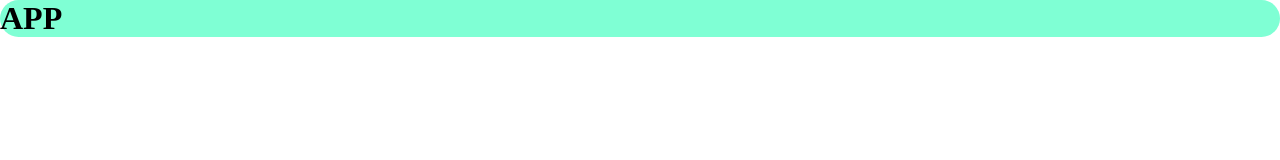
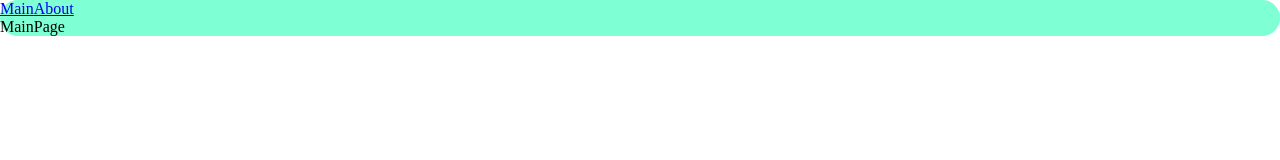
Before and after one commit to EnjiRouz/production-ready-react-project-template, a React app: page / in a window 1280 px wide. Shown: the top 160 px of the page. Built offline with nearby package versions, Linux system fonts and the light colour scheme.

Commit message:
Добавлены маршруты и динамически загружаемые страницы

```diff
--- a/package.json
+++ b/package.json
@@ -15,6 +15,7 @@
     "@types/node": "^20.4.2",
     "@types/react": "^18.2.15",
     "@types/react-dom": "^18.2.7",
+    "@types/react-router-dom": "^5.3.3",
     "@types/webpack": "^5.28.1",
     "@types/webpack-dev-server": "^4.7.2",
     "css-loader": "^6.8.1",
@@ -32,6 +33,7 @@
   },
   "dependencies": {
     "react": "^18.2.0",
-    "react-dom": "^18.2.0"
+    "react-dom": "^18.2.0",
+    "react-router-dom": "^6.14.2"
   }
 }
--- a/src/app/App.tsx
+++ b/src/app/App.tsx
@@ -1,8 +1,38 @@
-import { FunctionComponent, memo } from "react";
+import { FunctionComponent, Suspense, memo } from "react";
+import { Route, Routes, Link } from "react-router-dom";
 
+import { LazyMainPage } from "../pages/MainPage";
+import { LazyAboutPage } from "../pages/AboutPage";
+
+import { PageData } from "./types";
 import classes from './App.module.css';
 
+const pages: Record<string, PageData> = {
+  main: {
+    path: '/',
+    element: <LazyMainPage />
+  },
+  about: {
+    path: '/about',
+    element: <LazyAboutPage />
+  },
+}
+
+const loadingStub = <span>Loading...</span>;
+
 export const App: FunctionComponent = memo(function App() {
-      return <h1 className={classes.App}>APP</h1>;
-    }
-  );
+    return (
+      <div className={classes.App}>
+        <Link to={pages.main.path}>Main</Link>
+        <Link to={pages.about.path}>About</Link>
+
+        <Suspense fallback={loadingStub}>
+          <Routes>
+            <Route path={pages.about.path} element={pages.about.element} />
+            <Route path={pages.main.path} element={pages.main.element} />
+          </Routes>
+        </Suspense>
+      </div>
+    );
+  }
+);
--- /dev/null
+++ b/src/app/types.ts
@@ -0,0 +1,16 @@
+import { ReactNode } from "react";
+
+/**
+ * Данные о странице
+ */
+export interface PageData {
+    /**
+     * Путь для перехода на страницу
+     */
+    path: string;
+
+    /**
+     * React-компонент для отображения страницы
+     */
+    element: ReactNode;
+}
--- a/src/index.tsx
+++ b/src/index.tsx
@@ -1,8 +1,13 @@
-import { render } from "react-dom";
+import { createRoot } from 'react-dom/client';
+import { BrowserRouter } from "react-router-dom";
+
 import { App } from "./app";
 import './resetStyles.scss';
 
-render(
-    <App/>,
-    document.getElementById('root')
+const container = document.getElementById('root');
+const root = createRoot(container);
+root.render(
+    <BrowserRouter>
+        <App/>
+    </BrowserRouter>
 );
--- /dev/null
+++ b/src/pages/AboutPage/AboutPage.lazy.tsx
@@ -0,0 +1,3 @@
+import { lazy } from "react";
+
+export const LazyAboutPage = lazy(() => import('./AboutPage'));
--- /dev/null
+++ b/src/pages/AboutPage/AboutPage.tsx
@@ -0,0 +1,10 @@
+import { FunctionComponent, memo } from "react";
+
+const AboutPage: FunctionComponent = memo(function AboutPage() {
+    return (
+      <div>AboutPage</div>
+    );
+  }
+);
+
+export default AboutPage;
--- /dev/null
+++ b/src/pages/AboutPage/index.ts
@@ -0,0 +1 @@
+export { LazyAboutPage } from './AboutPage.lazy';
--- /dev/null
+++ b/src/pages/MainPage/MainPage.lazy.tsx
@@ -0,0 +1,3 @@
+import { lazy } from "react";
+
+export const LazyMainPage = lazy(() => import('./MainPage'));
--- /dev/null
+++ b/src/pages/MainPage/MainPage.tsx
@@ -0,0 +1,10 @@
+import { FunctionComponent, memo } from "react";
+
+const MainPage: FunctionComponent = memo(function MainPage() {
+    return (
+      <div>MainPage</div>
+    );
+  }
+);
+
+export default MainPage;
--- /dev/null
+++ b/src/pages/MainPage/index.ts
@@ -0,0 +1 @@
+export { LazyMainPage } from './MainPage.lazy';
--- a/tsconfig.json
+++ b/tsconfig.json
@@ -2,7 +2,7 @@
     "compilerOptions": {
         "outDir": "./dist/",
         "noImplicitAny": true,
-        "module": "es6",
+        "module": "ESNext",
         "target": "es5",
         "jsx": "react-jsx",
         "allowJs": true,
```
Also changed, not shown: 2 other files (tests, documents, lock files or other folders).
